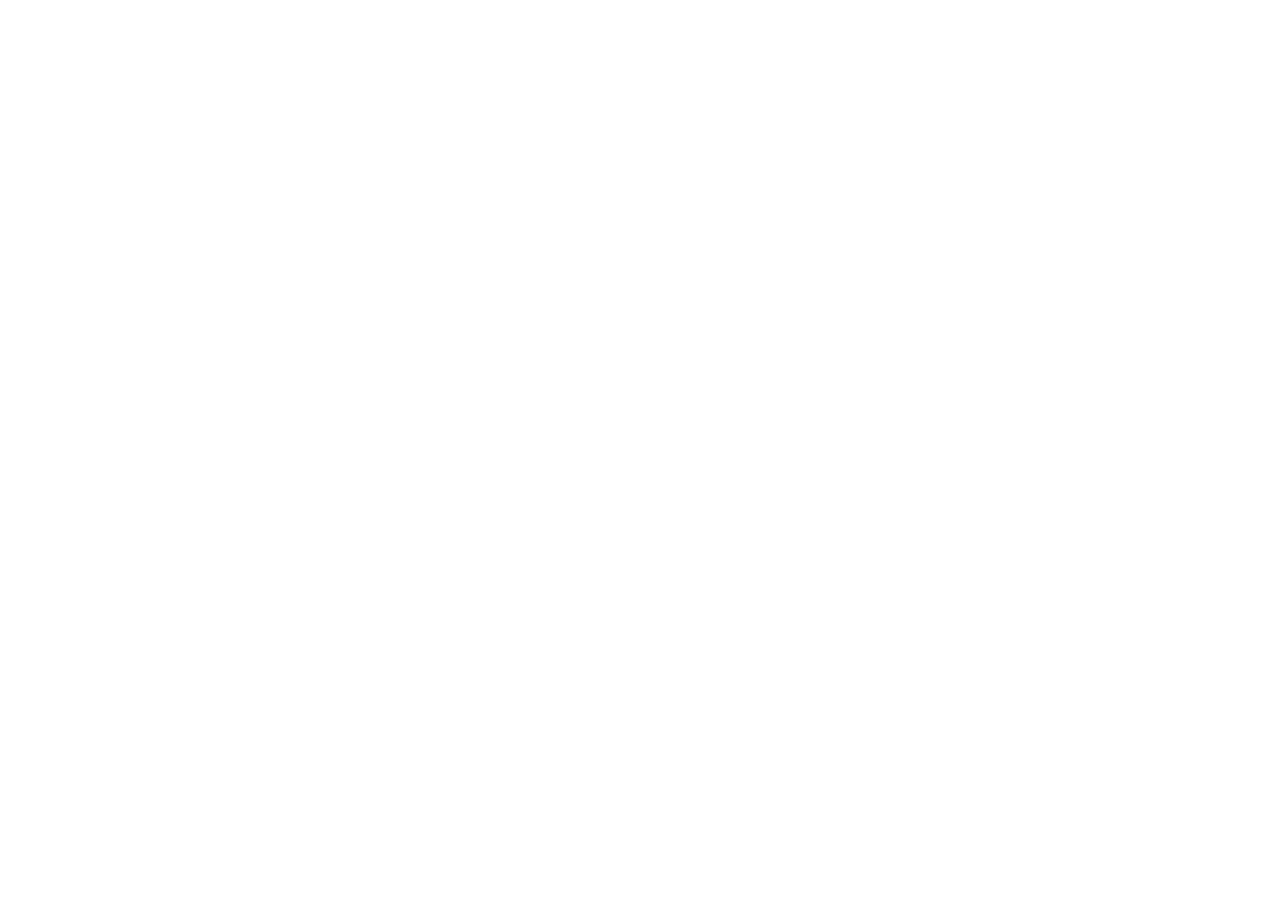
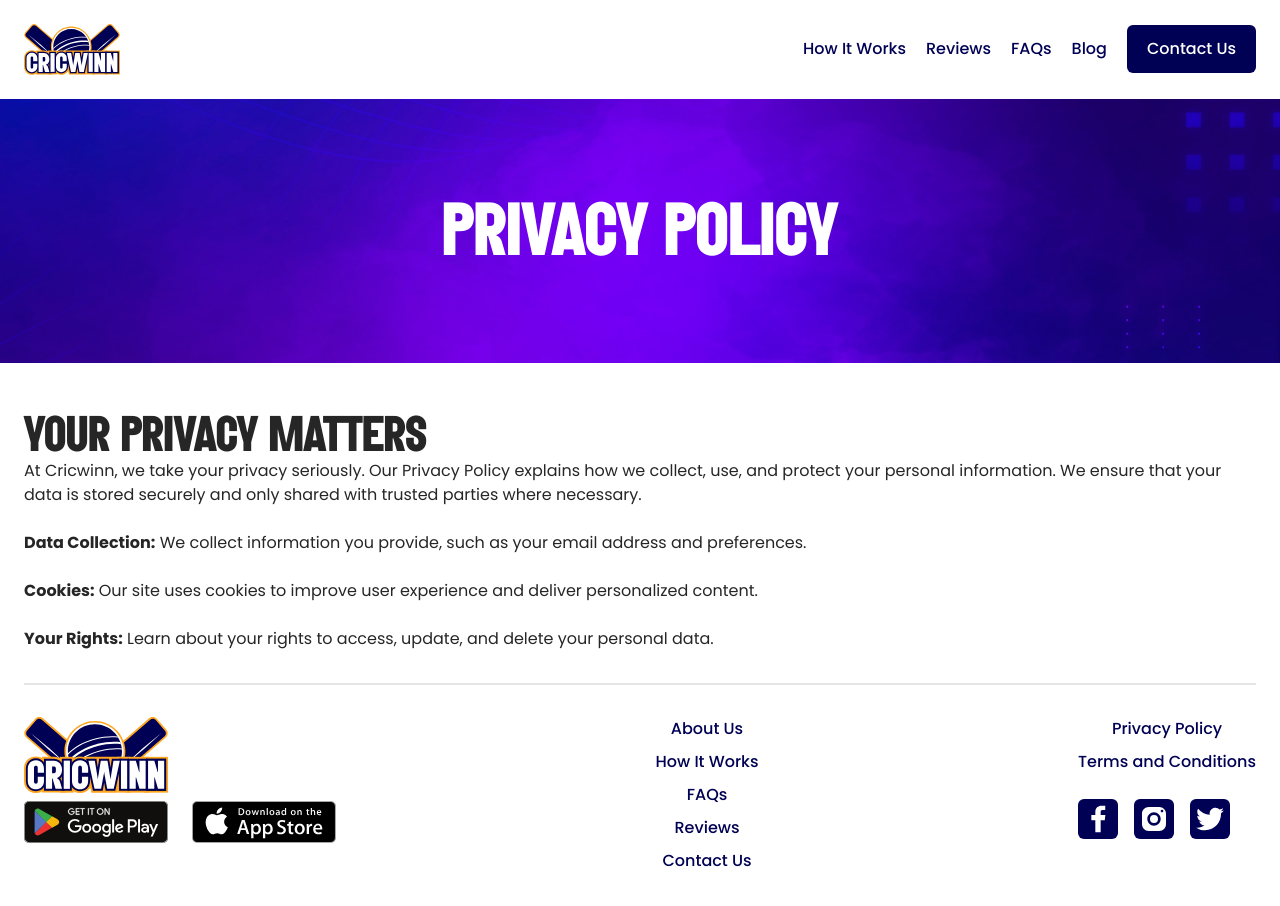
Before and after one commit to Qaudri/cricwin, a Nuxt app: page /privacy in a window 1280 px wide. Before the commit this address had no page. Before the commit the page ends 800 px from the top, so only its background shows below. Built offline with nearby package versions, Linux system fonts and the light colour scheme.

Commit message:
chore: privacy page added

```diff
--- a/components/Footer.vue
+++ b/components/Footer.vue
@@ -1,7 +1,7 @@
 <template>
   <Container class="py-8">
     <div class="w-full h-0.5 bg-neutral-200"></div>
-    <div class="flex-wrap flex gap-6 justify-between mt-8">
+    <div class="flex-wrap flex gap-6 justify-between mt-8 items-start">
 
       <div>
         <div class="w-36">
@@ -17,7 +17,7 @@
         </div>
       </div>
 
-      <div class="flex md:grid gap-6">
+      <div class="flex md:grid gap-4 lg:gap-2">
         <ButtonsSecondary @clicked="$router.push({path: '/'})">About Us</ButtonsSecondary>
         <ButtonsSecondary @clicked="$router.push({path: '/'})">How It Works</ButtonsSecondary>
         <ButtonsSecondary @clicked="$router.push({path: '/'})">FAQs</ButtonsSecondary>
@@ -25,8 +25,8 @@
         <ButtonsSecondary @clicked="$router.push({path: '/'})">Contact Us</ButtonsSecondary>
       </div>
 
-      <div class="flex md:grid gap-6 items-center">
-        <ButtonsSecondary @clicked="$router.push({path: '/'})" >Privacy Policy</ButtonsSecondary>
+      <div class="flex md:grid gap-4 lg:gap-2 items-center">
+        <ButtonsSecondary @clicked="$router.push({path: '/privacy'})" >Privacy Policy</ButtonsSecondary>
         <ButtonsSecondary @clicked="$router.push({path: '/t_and_c'})">Terms and Conditions</ButtonsSecondary>
 
         <div class="flex gap-4 mt-4">
--- /dev/null
+++ b/pages/privacy.vue
@@ -0,0 +1,36 @@
+<template>
+  <Navbar />
+  <header class="background py-24">
+    <Container>
+      <TypographyH1 color="white" class="text-center">
+        Privacy Policy
+      </TypographyH1>
+    </Container>
+
+  </header>
+  <Container class="pt-12">
+    <TypographyH2>Your Privacy Matters</TypographyH2>
+    <TypographyP>At Cricwinn, we take your privacy seriously. Our Privacy Policy explains how we collect, use, and protect your personal information. We ensure that your data is stored securely and only shared with trusted parties where necessary.
+      <br />      <br />
+
+      <strong>Data Collection:</strong> We collect information you provide, such as your email address and preferences.      <br />      <br />
+
+
+      <strong>Cookies:</strong>
+ Our site uses cookies to improve user experience and deliver personalized content.      <br />      <br />
+
+
+ <strong>Your Rights:</strong>
+ Learn about your rights to access, update, and delete your personal data.
+    </TypographyP>
+
+  </Container>
+  <Footer  />
+</template>
+<style>
+.background {
+  background: url('/images/head.jpg');
+  background-size: cover;
+  background-position: center;
+}
+</style>
```
